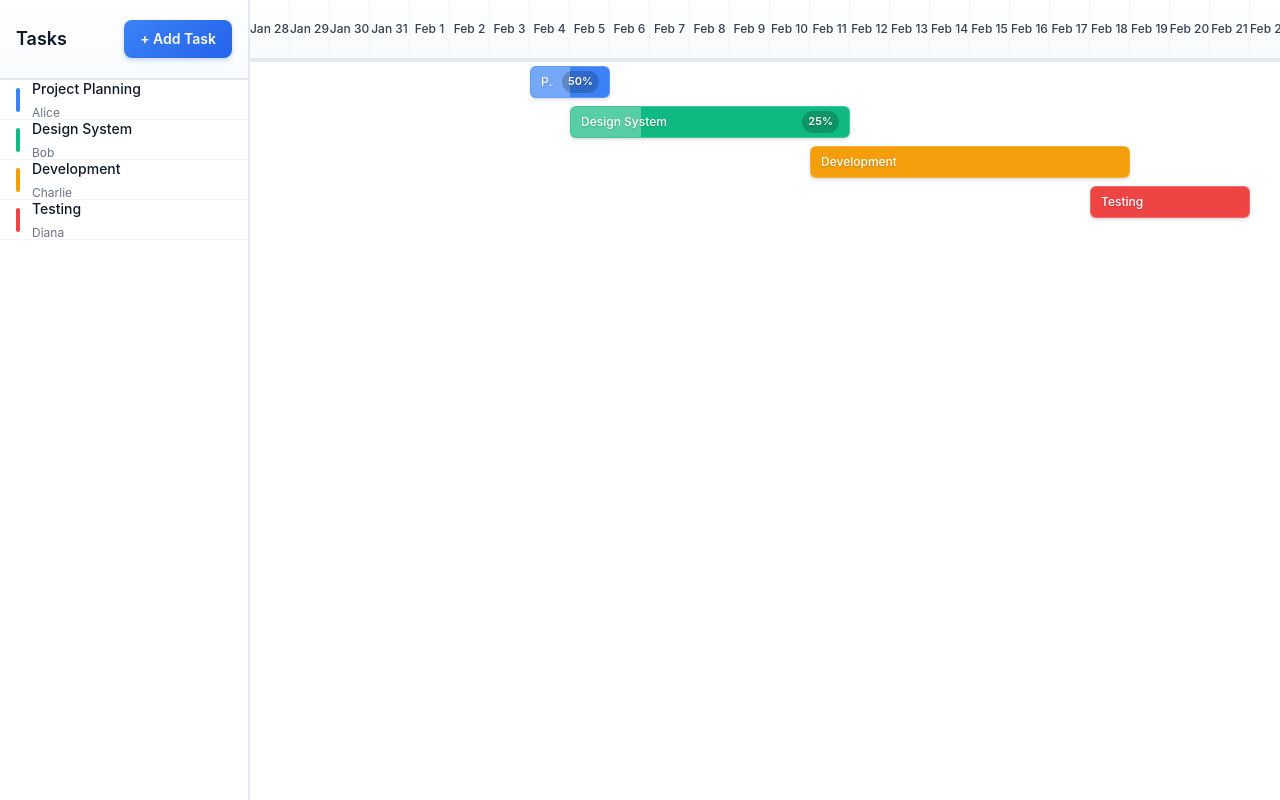
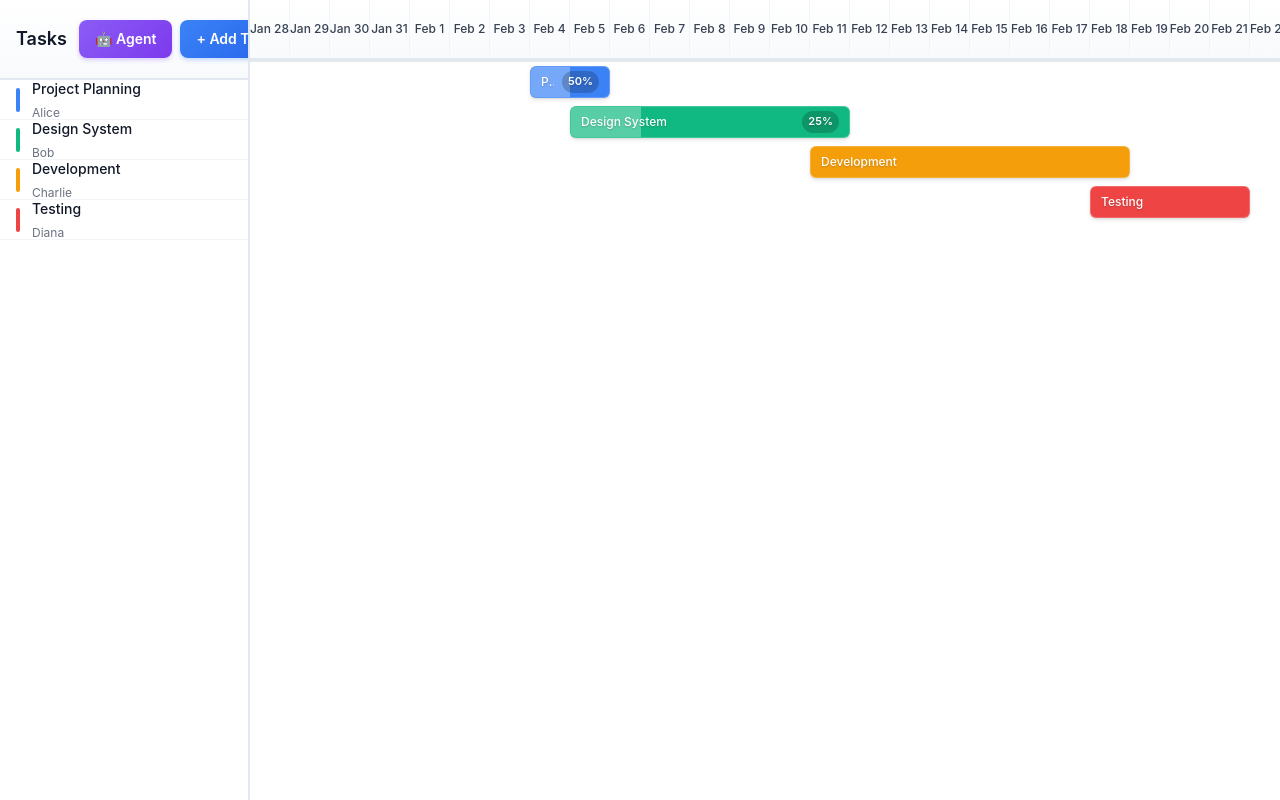
Before and after one commit to IkramahAhmed/gant-chart-web-app, a Next.js app: page / in a window 1280 px wide. Built offline with nearby package versions, Linux system fonts and the light colour scheme.

Commit message:
feat(phase4): implement agent feature for automatic task conflict resolution

```diff
--- a/components/gantt/GanttChart.module.css
+++ b/components/gantt/GanttChart.module.css
@@ -46,6 +46,107 @@
   font-weight: 600;
   color: #111827;
   margin: 0;
+}
+
+.headerActions {
+  display: flex;
+  align-items: center;
+  gap: 8px;
+}
+
+.agentButton {
+  padding: 8px 16px;
+  background: linear-gradient(135deg, #8b5cf6 0%, #7c3aed 100%);
+  color: #ffffff;
+  border: none;
+  border-radius: 8px;
+  font-size: 14px;
+  font-weight: 600;
+  cursor: pointer;
+  transition: all 0.2s ease;
+  white-space: nowrap;
+  box-shadow: 0 2px 4px rgba(139, 92, 246, 0.3);
+  position: relative;
+  display: flex;
+  align-items: center;
+  gap: 6px;
+}
+
+.agentButton:hover {
+  background: linear-gradient(135deg, #7c3aed 0%, #6d28d9 100%);
+  box-shadow: 0 4px 8px rgba(139, 92, 246, 0.4);
+  transform: translateY(-1px);
+}
+
+.agentButton:active {
+  transform: translateY(0);
+  box-shadow: 0 1px 2px rgba(139, 92, 246, 0.3);
+}
+
+.agentButton:focus-visible {
+  outline: 2px solid #8b5cf6;
+  outline-offset: 2px;
+}
+
+.agentButtonWarning {
+  background: linear-gradient(135deg, #f59e0b 0%, #d97706 100%);
+  box-shadow: 0 2px 4px rgba(245, 158, 11, 0.4);
+  animation: pulse 2s infinite;
+}
+
+.agentButtonWarning:hover {
+  background: linear-gradient(135deg, #d97706 0%, #b45309 100%);
+  box-shadow: 0 4px 8px rgba(245, 158, 11, 0.5);
+}
+
+.conflictBadge {
+  background-color: #ef4444;
+  color: #ffffff;
+  border-radius: 12px;
+  padding: 2px 8px;
+  font-size: 12px;
+  font-weight: 700;
+  min-width: 20px;
+  text-align: center;
+  box-shadow: 0 1px 2px rgba(239, 68, 68, 0.3);
+}
+
+.agentMessage {
+  padding: 12px 16px;
+  margin: 0 16px;
+  background: linear-gradient(135deg, #3b82f6 0%, #2563eb 100%);
+  color: #ffffff;
+  border-radius: 8px;
+  font-size: 14px;
+  font-weight: 500;
+  box-shadow: 0 2px 4px rgba(59, 130, 246, 0.3);
+  animation: slideDown 0.3s ease;
+}
+
+.agentMessageSuccess {
+  background: linear-gradient(135deg, #10b981 0%, #059669 100%);
+  box-shadow: 0 2px 4px rgba(16, 185, 129, 0.3);
+}
+
+@keyframes slideDown {
+  from {
+    opacity: 0;
+    transform: translateY(-10px);
+  }
+  to {
+    opacity: 1;
+    transform: translateY(0);
+  }
+}
+
+@keyframes pulse {
+  0%,
+  100% {
+    opacity: 1;
+  }
+  50% {
+    opacity: 0.8;
+  }
 }
 
 .addButton {
--- a/components/gantt/GanttChart.tsx
+++ b/components/gantt/GanttChart.tsx
@@ -6,6 +6,7 @@ import { HTML5Backend } from 'react-dnd-html5-backend';
 import { Task } from '@/lib/types';
 import { useTasks } from '@/hooks/useTasks';
 import { getChartDateRange } from '@/lib/utils/ganttUtils';
+import { resolveTaskConflicts, countConflicts } from '@/lib/utils/agentUtils';
 import { Timeline } from './Timeline';
 import { TaskList } from './TaskList';
 import { TaskBar } from './TaskBar';
@@ -52,9 +53,17 @@ export function GanttChart() {
   const { tasks, addTask, updateTask, deleteTask } = useTasks();
   const [isModalOpen, setIsModalOpen] = useState(false);
   const [editingTask, setEditingTask] = useState<Task | null>(null);
+  const [conflictCount, setConflictCount] = useState(0);
+  const [agentMessage, setAgentMessage] = useState<string | null>(null);
 
   const dateRange = useMemo(() => getChartDateRange(tasks), [tasks]);
   const zoomLevel: 'day' | 'week' | 'month' = 'day';
+
+  // Update conflict count when tasks change
+  useEffect(() => {
+    const conflicts = countConflicts(tasks);
+    setConflictCount(conflicts);
+  }, [tasks]);
 
   const handleAddTask = () => {
     setEditingTask(null);
@@ -111,6 +120,34 @@ export function GanttChart() {
     });
   };
 
+  const handleAgentResolve = () => {
+    const conflictsBefore = countConflicts(tasks);
+    if (conflictsBefore === 0) {
+      setAgentMessage(
+        'No conflicts detected. All tasks are properly scheduled!'
+      );
+      setTimeout(() => setAgentMessage(null), 3000);
+      return;
+    }
+
+    // Resolve conflicts
+    const resolvedTasks = resolveTaskConflicts(tasks);
+
+    // Update all tasks
+    resolvedTasks.forEach((resolvedTask) => {
+      updateTask(resolvedTask.id, {
+        startDate: resolvedTask.startDate,
+        endDate: resolvedTask.endDate,
+      });
+    });
+
+    const conflictsAfter = countConflicts(resolvedTasks);
+    setAgentMessage(
+      `Resolved ${conflictsBefore} conflict(s). ${conflictsAfter} remaining.`
+    );
+    setTimeout(() => setAgentMessage(null), 4000);
+  };
+
   return (
     <DndProviderWrapper>
       <GanttChartContent
@@ -119,6 +156,8 @@ export function GanttChart() {
         zoomLevel={zoomLevel}
         isModalOpen={isModalOpen}
         editingTask={editingTask}
+        conflictCount={conflictCount}
+        agentMessage={agentMessage}
         onAddTask={handleAddTask}
         onEditTask={handleEditTask}
         onCloseModal={handleCloseModal}
@@ -126,6 +165,7 @@ export function GanttChart() {
         onDeleteTask={handleDeleteTask}
         onMoveTask={handleMoveTask}
         onResizeTask={handleResizeTask}
+        onAgentResolve={handleAgentResolve}
       />
     </DndProviderWrapper>
   );
@@ -141,6 +181,8 @@ function GanttChartContent({
   zoomLevel,
   isModalOpen,
   editingTask,
+  conflictCount,
+  agentMessage,
   onAddTask,
   onEditTask,
   onCloseModal,
@@ -148,12 +190,15 @@ function GanttChartContent({
   onDeleteTask,
   onMoveTask,
   onResizeTask,
+  onAgentResolve,
 }: {
   tasks: Task[];
   dateRange: { start: Date; end: Date };
   zoomLevel: 'day' | 'week' | 'month';
   isModalOpen: boolean;
   editingTask: Task | null;
+  conflictCount: number;
+  agentMessage: string | null;
   onAddTask: () => void;
   onEditTask: (task: Task) => void;
   onCloseModal: () => void;
@@ -161,6 +206,7 @@ function GanttChartContent({
   onDeleteTask: (id: string) => void;
   onMoveTask: (taskId: string, newStartDate: Date, newEndDate: Date) => void;
   onResizeTask: (taskId: string, newStartDate: Date, newEndDate: Date) => void;
+  onAgentResolve: () => void;
 }) {
   const { drop: timelineDrop } = useTimelineDrop();
   const timelineRef = useRef<HTMLDivElement>(null);
@@ -179,6 +225,25 @@ function GanttChartContent({
         <div className={styles.taskListContainer}>
           <div className={styles.taskListHeader}>
             <h2 className={styles.headerTitle}>Tasks</h2>
+            <div className={styles.headerActions}>
+              <button
+                className={`${styles.agentButton} ${
+                  conflictCount > 0 ? styles.agentButtonWarning : ''
+                }`}
+                onClick={onAgentResolve}
+                aria-label="Resolve task conflicts"
+                type="button"
+                title={
+                  conflictCount > 0
+                    ? `Resolve ${conflictCount} conflict(s)`
+                    : 'No conflicts detected'
+                }
+              >
+                🤖 Agent
+                {conflictCount > 0 && (
+                  <span className={styles.conflictBadge}>{conflictCount}</span>
+                )}
+              </button>
               <button
                 className={styles.addButton}
                 onClick={onAddTask}
@@ -188,6 +253,17 @@ function GanttChartContent({
                 + Add Task
               </button>
             </div>
+          </div>
+          {agentMessage && (
+            <div
+              className={`${styles.agentMessage} ${
+                conflictCount === 0 ? styles.agentMessageSuccess : ''
+              }`}
+              role="alert"
+            >
+              {agentMessage}
+            </div>
+          )}
           <TaskList tasks={tasks} onTaskClick={onEditTask} />
         </div>
 
--- /dev/null
+++ b/lib/utils/agentUtils.ts
@@ -0,0 +1,87 @@
+/**
+ * Agent utilities for automatic task conflict resolution
+ * Detects overlapping tasks and resolves conflicts by pushing tasks forward
+ */
+
+import { Task } from '../types';
+import { getDaysBetween } from './dateUtils';
+
+/**
+ * Check if two tasks overlap
+ */
+export function tasksOverlap(task1: Task, task2: Task): boolean {
+  // Tasks overlap if:
+  // - task1 starts before task2 ends AND task1 ends after task2 starts
+  return task1.startDate < task2.endDate && task1.endDate > task2.startDate;
+}
+
+/**
+ * Find all overlapping task pairs
+ */
+export function findOverlappingTasks(tasks: Task[]): Array<[Task, Task]> {
+  const overlaps: Array<[Task, Task]> = [];
+
+  for (let i = 0; i < tasks.length; i++) {
+    for (let j = i + 1; j < tasks.length; j++) {
+      if (tasksOverlap(tasks[i], tasks[j])) {
+        overlaps.push([tasks[i], tasks[j]]);
+      }
+    }
+  }
+
+  return overlaps;
+}
+
+/**
+ * Resolve conflicts by pushing tasks forward
+ * Strategy: Sort tasks by start date, then push each task forward if it overlaps with previous tasks
+ */
+export function resolveTaskConflicts(tasks: Task[]): Task[] {
+  // Create a copy to avoid mutating the original
+  const resolvedTasks = tasks.map((task) => ({ ...task }));
+
+  // Sort tasks by start date
+  resolvedTasks.sort((a, b) => a.startDate.getTime() - b.startDate.getTime());
+
+  // Process each task and push it forward if it overlaps with previous tasks
+  for (let i = 1; i < resolvedTasks.length; i++) {
+    const currentTask = resolvedTasks[i];
+    let latestEndDate = resolvedTasks[i - 1].endDate;
+
+    // Check all previous tasks to find the latest end date
+    for (let j = 0; j < i; j++) {
+      if (tasksOverlap(resolvedTasks[j], currentTask)) {
+        if (resolvedTasks[j].endDate > latestEndDate) {
+          latestEndDate = resolvedTasks[j].endDate;
+        }
+      }
+    }
+
+    // If current task overlaps, push it forward
+    if (currentTask.startDate < latestEndDate) {
+      const duration = getDaysBetween(
+        currentTask.startDate,
+        currentTask.endDate
+      );
+      const newStartDate = new Date(latestEndDate);
+      newStartDate.setDate(newStartDate.getDate() + 1); // Start the day after the previous task ends
+      const newEndDate = new Date(newStartDate);
+      newEndDate.setDate(newEndDate.getDate() + duration);
+
+      resolvedTasks[i] = {
+        ...currentTask,
+        startDate: newStartDate,
+        endDate: newEndDate,
+      };
+    }
+  }
+
+  return resolvedTasks;
+}
+
+/**
+ * Count number of conflicts in task list
+ */
+export function countConflicts(tasks: Task[]): number {
+  return findOverlappingTasks(tasks).length;
+}
```
Lines whose indentation alone changed are shown as unchanged.
